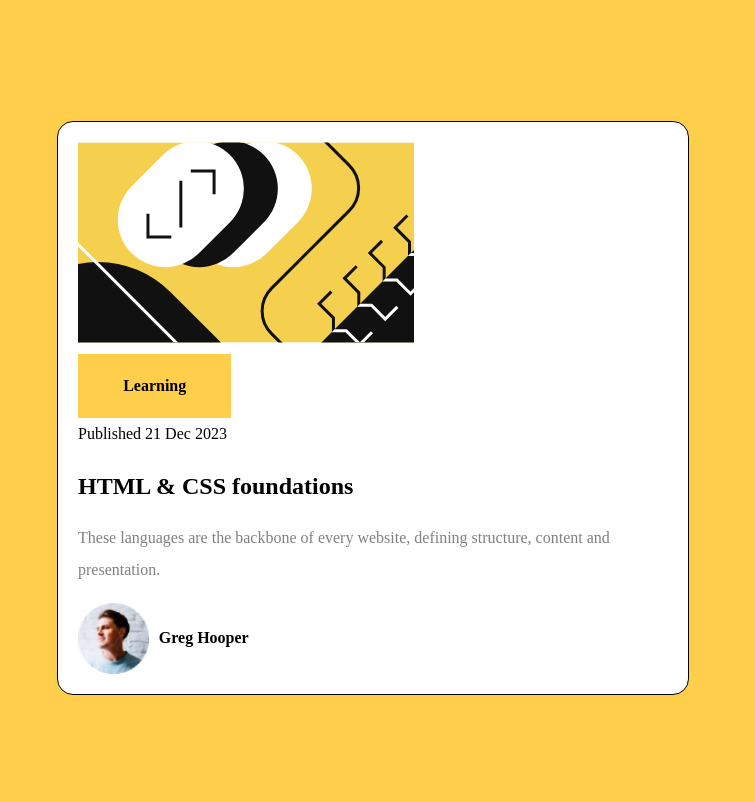
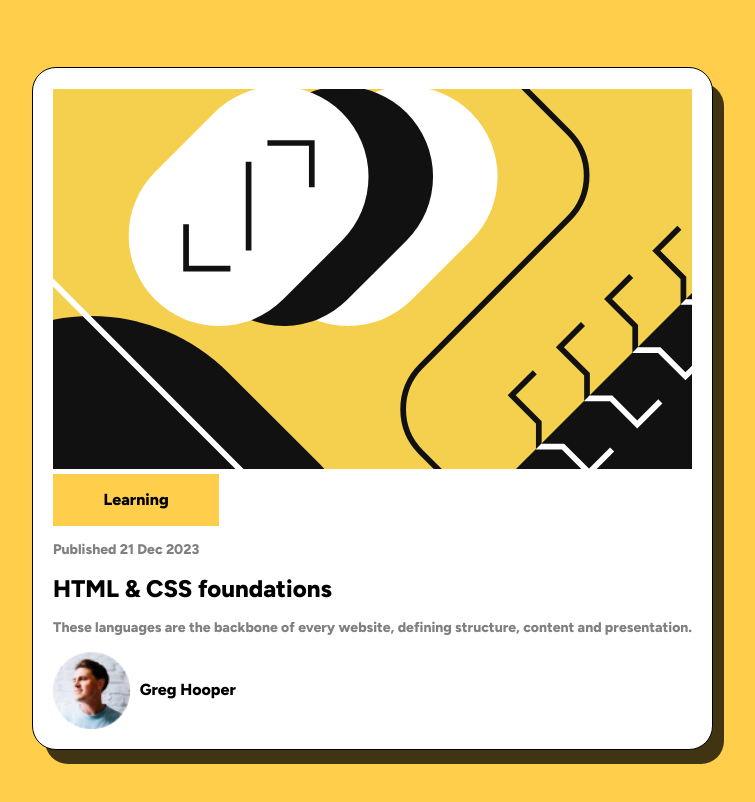
Before and after one commit to Proton-number/Blog-preview, a plain HTML site: page index.html in a window 1280 px wide. Shown: the whole page, without its empty margins (267-1022 px from the left). Drawn offline with nearby package versions, Linux system fonts and the light colour scheme.

Commit message:
final touches

```diff
--- a/index.html
+++ b/index.html
@@ -6,19 +6,27 @@
     <link rel="icon" type="image/svg+xml" href="/images/favicon-32x32.png" />
     <title>Blog Preview</title>
     <link rel="stylesheet" href="style.css">
+    <link rel="preconnect" href="https://fonts.googleapis.com">
+<link rel="preconnect" href="https://fonts.gstatic.com" crossorigin>
+<link href="https://fonts.googleapis.com/css2?family=Figtree:wght@800&family=Ubuntu:ital@1&display=swap" rel="stylesheet">
+<link
+rel="stylesheet"
+href="https://cdnjs.cloudflare.com/ajax/libs/animate.css/4.1.1/animate.min.css"
+/>
 </head>
 <body>
-  <div class="container">
+  <div class="container  animate__animated animate__zoomIn">
 
-    <img src="/images/illustration-article.svg" alt="illustration-article">
+      <img id="illustration" src="/images/illustration-article.svg" alt="illustration-article">
+
 
     <div class="learning-container">
         <p><b>Learning</b></p>
     </div>
 
-    <div>Published 21 Dec 2023</div>
 
     <div class="languages">
+      <p>Published 21 Dec 2023</p>
         <h2>HTML & CSS foundations</h2>
         <p>These languages are the backbone of every website, defining structure, content and presentation.</p>
     </div>
--- a/style.css
+++ b/style.css
@@ -10,16 +10,20 @@ body{
     justify-content: center;
     align-items: center;
     height: 100vh;
-    line-height: 2em;
+    line-height: 1.2em;
+    font-family: 'Figtree', sans-serif;
 }
 
 .container{
     background-color: white;
     padding: 20px;
- width: 50%;
- border-radius: 16px;
+ border-radius: 24px;
  border: 1.5px solid black;
+ box-shadow: 12px 15px 0px -1px rgba(0,0,0,0.75);
+}
 
+#illustration{
+    width: 100%;
 }
 
 .learning-container{
@@ -34,11 +38,18 @@ body{
  /* width: 50%; */
 }
 
+
+.languages>h2{
+    cursor: pointer;
+}
+
 .languages>h2:hover{
     color:hsl(47, 88%, 63%);
 }
 .languages>p{
     color:hsl(0, 0%, 50%);
+    font-size: 14px;
+    font-weight: 800;
 }
 
 .profile{
```
